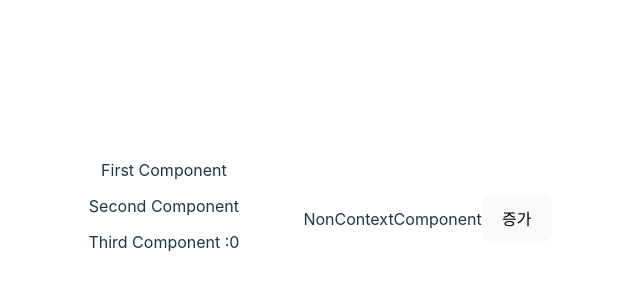
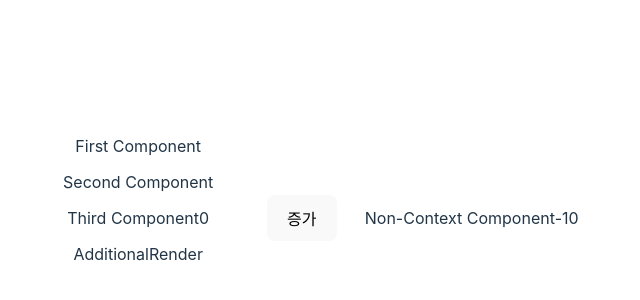
Before and after one commit to 5th-asac/react-tutoral, a React (Vite) app: page / in a window 1280 px wide. Shown: the part 182-482 px from the top of the page, without its empty margins (332-972 px from the left). Built offline with nearby package versions, Linux system fonts and the light colour scheme.

Commit message:
실습 20. 다시 제대로 노션 이미지 기반으로 그대로 Context 적용(복습 용이하도록)

```diff
--- a/src/App.jsx
+++ b/src/App.jsx
@@ -1,23 +1,33 @@
-import { useState, useContext, createContext } from 'react'
+import { createContext, useContext, useState } from 'react'
 import './App.css'
 
-function TC() {
-  // const count = useContext(CreatedContext)
-  // const { count } = useContext(CreatedContext)
-
+function AdditionalRender() {
+  console.log('AdditionalRender Rerendered')
   return (
     <div className='component-box' style={{ padding: 10 }}>
-      Third Component :
-      <CreatedContext.Consumer>
-        {({ count }) => {
+      AdditionalRender
+    </div>
+  )
+}
+
+function TC() {
+  // const count = useContext(CountContext)
+  console.log('Third Component Rerendered')
+  return (
+    <div className='component-box' style={{ padding: 10 }}>
+      Third Component
+      <CountContext.Consumer>
+        {(count) => {
           return <>{count}</>
         }}
-      </CreatedContext.Consumer>
+      </CountContext.Consumer>
+      <AdditionalRender />
     </div>
   )
 }
 
 function SC() {
+  console.log('Second Component Rerendered')
   return (
     <div className='component-box' style={{ padding: 10 }}>
       Second Component
@@ -27,6 +37,7 @@ function SC() {
 }
 
 function FC() {
+  console.log('First Component Rerendered')
   return (
     <div className='component-box' style={{ padding: 10 }}>
       First Component
@@ -36,43 +47,37 @@ function FC() {
 }
 
 function NonContextComponent() {
-  const { setCount } = useContext(CreatedContext)
-
+  const count = useContext(CountContext)
+  console.log('NonContextComponent Rerendered')
   return (
     <div className='component-box' style={{ padding: 10 }}>
-      NonContextComponent
-      <button
-        onClick={() => {
-          setCount((prev) => prev + 1)
-        }}
-      >
-        증가
-      </button>
+      Non-Context Component{count}
     </div>
   )
 }
 
-// 1. 나 Context 쓸게? 오키? 만든다?
-const CreatedContext = createContext()
+const CountContext = createContext(-10 /* DV : default value */)
 
-function App() {
+function CountContextProvider({ children }) {
   const [count, setCount] = useState(0)
-
   return (
-    <CreatedContext.Provider value={{ count, setCount }}>
-      {/* 2. 전역 상태를 사용할 범주를 정의하기 위한 ()= 감싸주기 위한) "Provider 컴포넌트" 정의 */}
-      <div style={{ display: 'flex', justifyContent: 'center', alignItems: 'center', gap: 16 }}>
-        <FC />
-        <NonContextComponent />
-      </div>
-    </CreatedContext.Provider>
+    <CountContext.Provider value={count /* IV : initial value */}>
+      {children}
+      <button onClick={() => setCount((prev) => prev + 1)}>증가</button>
+    </CountContext.Provider>
   )
 }
 
-/*
-  좋은 질문 : 그럼 Provider 하위의 컴포넌트들은 consume하지 않는한,
-  상태를 가진 부모 컴포넌트가 리렌더되더라도,
-  하위 컴포넌트들은 리렌더되지 않는건가요:?
-*/
+function App() {
+  return (
+    <div style={{ display: 'flex', justifyContent: 'center', alignItems: 'center', gap: 16 }}>
+      {/* 나, CountContext 는 다음의 Provider 범주에 있는 자식들에게 value 상태를 전역으로 제공(Provide)하겠다 */}
+      <CountContextProvider>
+        <FC />
+      </CountContextProvider>
+      <NonContextComponent />
+    </div>
+  )
+}
 
 export default App
```
